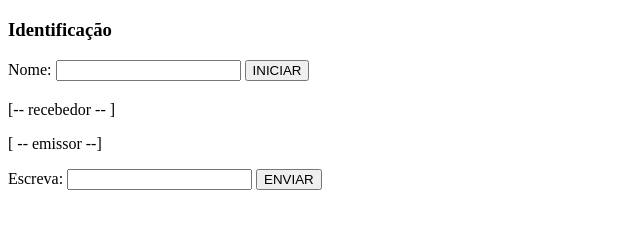
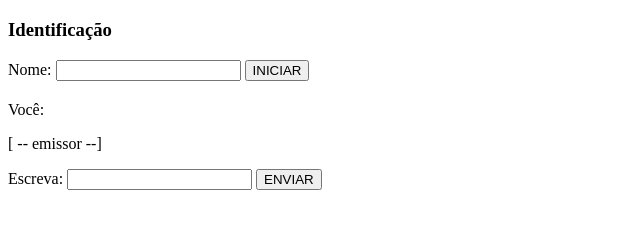
Before and after one commit to nathan-santoss/Chat-Box, an Electron app: page app/p1/index1.html in a window 800 px wide. Both pictures are taken after a click on the button "ENVIAR". Shown: the part 61-290 px from the top of the page, without its empty margins (0-640 px from the left). Drawn offline with Linux system fonts and the light colour scheme.

Commit message:
:books: atualização

```diff
--- a/app/p1/index1.html
+++ b/app/p1/index1.html
@@ -20,7 +20,7 @@
 
 
         <section>
-            <p id="emissor">[-- recebedor -- ]</p>
+            <p id="emissor"></p>
             <p id="recebedor">[ -- emissor --]</p>
         </section>
 
--- a/app/p1/renderer1.js
+++ b/app/p1/renderer1.js
@@ -6,4 +6,5 @@ const setName = () => {
 
 const enviarMensagem = () => {
     const msg = document.getElementById('mensagem-emissor').value
+    document.getElementById('emissor').innerHTML += `Você: ${msg} <br>`
 }
```
